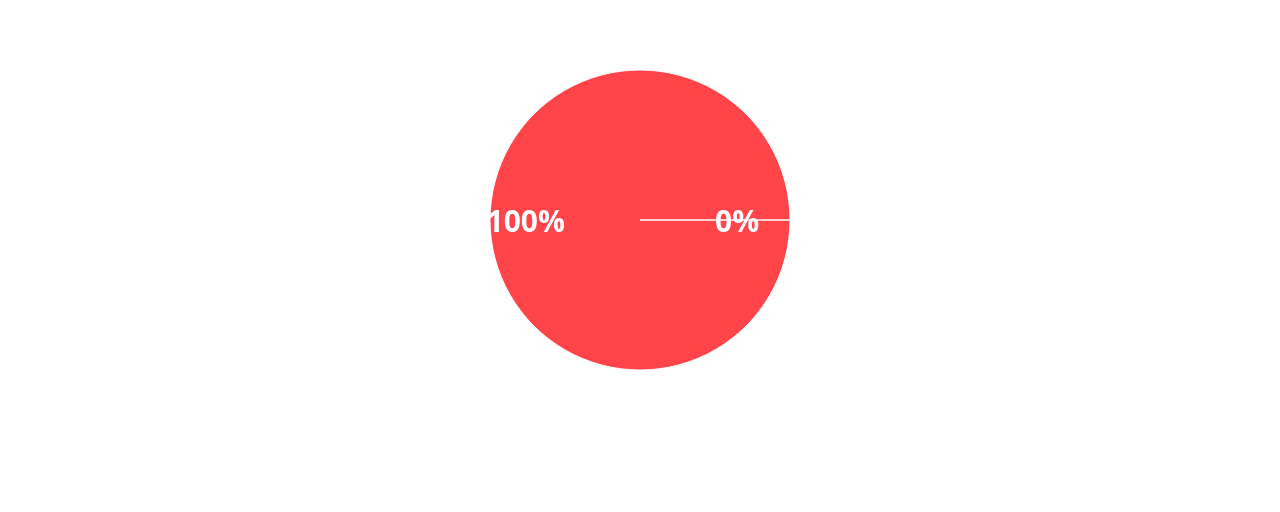
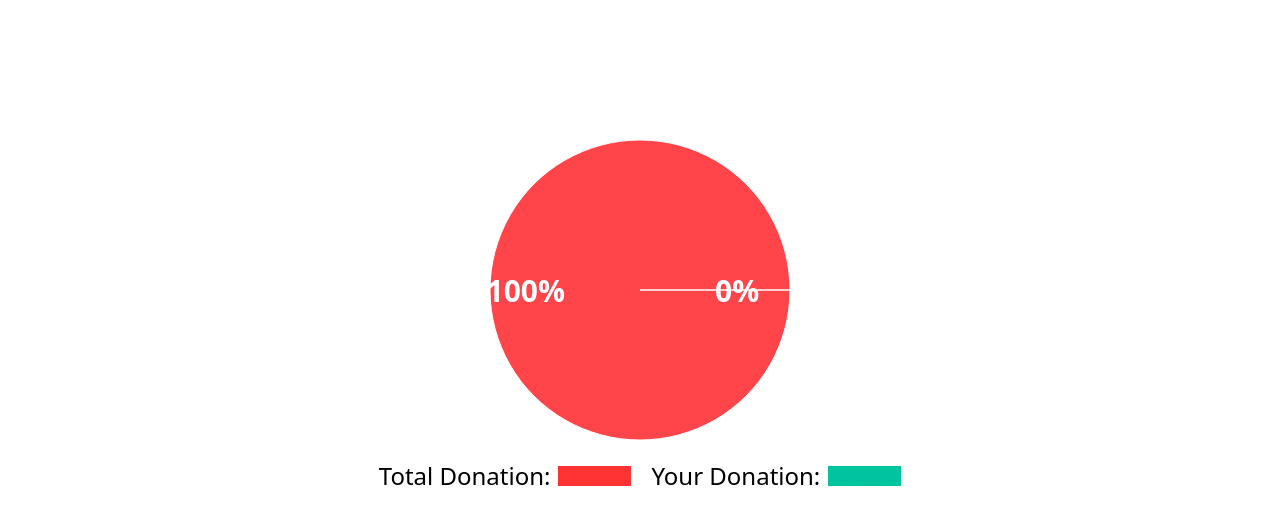
Before and after one commit to mdjamee306/PHero-8, a React (Vite) app: page /statistics in a window 1280 px wide. Shown: the part 440-952 px from the top of the page. Built offline with nearby package versions, Linux system fonts and the light colour scheme.

Commit message:
finally finished the project

```diff
--- a/src/Components/Banner/Banner.jsx
+++ b/src/Components/Banner/Banner.jsx
@@ -21,7 +21,7 @@ const Banner = ({ searchandle, data }) => {
     return (
         <div className="bg-center bg-cover bg-white/80 h-[70vh] bg-[url('https://i.ibb.co/tPz3tK9/Rectangle-4281.png?fbclid=IwAR0BRJuDid0vVSIb06U6_-CniXLrOSP87mjIk2T1nNZ-ne6zCLrrXqi0DYw')] bg-blend-screen rounded-lg">
             <div className="flex flex-col gap-5 h-full items-center justify-center ">
-                <h1 className="font-bold text-5xl">I Grow By Helping People In Need</h1>
+                <h1 className="font-bold text-xl md:text-5xl">I Grow By Helping People In Need</h1>
                 <div>
                     <form onSubmit={handleSubmit} className="form-control">
                         <div className="input-group">
--- a/src/Components/Card/Card.jsx
+++ b/src/Components/Card/Card.jsx
@@ -2,7 +2,7 @@ import React from 'react';
 import { Link } from 'react-router-dom';
 
 const Card = ({ card }) => {
-    const { id,image, category_name, title, card_bg, title_color, category_bg } = card || {}
+    const { id, image, category_name, title, card_bg, title_color, category_bg } = card || {}
     return (
         <div>
             <Link to={`/cards/${id}`}>
--- a/src/Components/Nav.jsx
+++ b/src/Components/Nav.jsx
@@ -4,7 +4,7 @@ import Logo from "./Logo/Logo";
 const Nav = () => {
     return (
         <div >
-            <nav className="flex justify-between items-center gap-3">
+            <nav className="md:flex justify-between items-center gap-3">
                 <div>
                     <Logo></Logo>
                 </div>
--- a/src/Components/PiesChart.jsx
+++ b/src/Components/PiesChart.jsx
@@ -49,7 +49,8 @@ const PiesChart = () => {
     { name: "second", value: yourDonationTotal || 0 },
   ];
   return (
-    <PieChart width={300} height={300}>
+    <div>
+      <PieChart className="mx-auto" width={300} height={300}>
         <Pie
           data={data}
           cx="50%"
@@ -65,6 +66,17 @@ const PiesChart = () => {
           ))}
         </Pie>
       </PieChart>
+      <div className="flex gap-5 mt-5">
+        <div className='flex gap-2 text-center items-center'>
+          <h3 className='md:text-2xl'>Total Donation: </h3>
+          <p className='bg-[#FF3333]  font-bold h-[20px] text-[#FF3333]'>................</p>
+        </div>
+        <div className='flex gap-2 text-center items-center'>
+          <h3 className='md:text-2xl'>Your Donation: </h3>
+          <p className='bg-[#00C49F]  font-bold h-[20px] text-[#00C49F]'>................</p>
+        </div>
+      </div>
+    </div>
   );
 };
 
--- a/src/Pages/Statistics/Statistics.jsx
+++ b/src/Pages/Statistics/Statistics.jsx
@@ -2,7 +2,7 @@ import PiesChart from "../../Components/PiesChart";
 
 const Statistics = () => {
     return (
-        <div className="flex justify-center items-center h-[80vh]">
+        <div className="mt-24 flex justify-center items-center h-[80vh]">
             <PiesChart></PiesChart>
         </div>
     );
```
Lines whose indentation alone changed are shown as unchanged.
